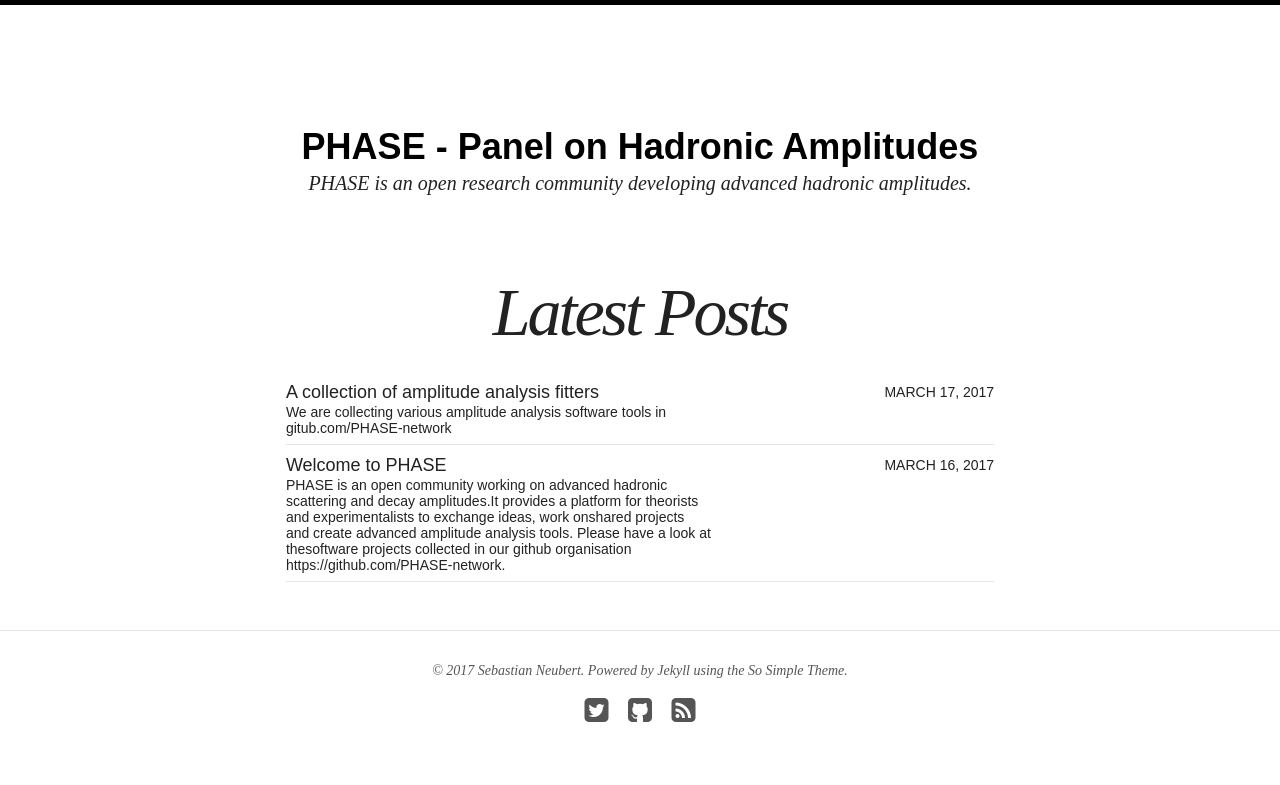
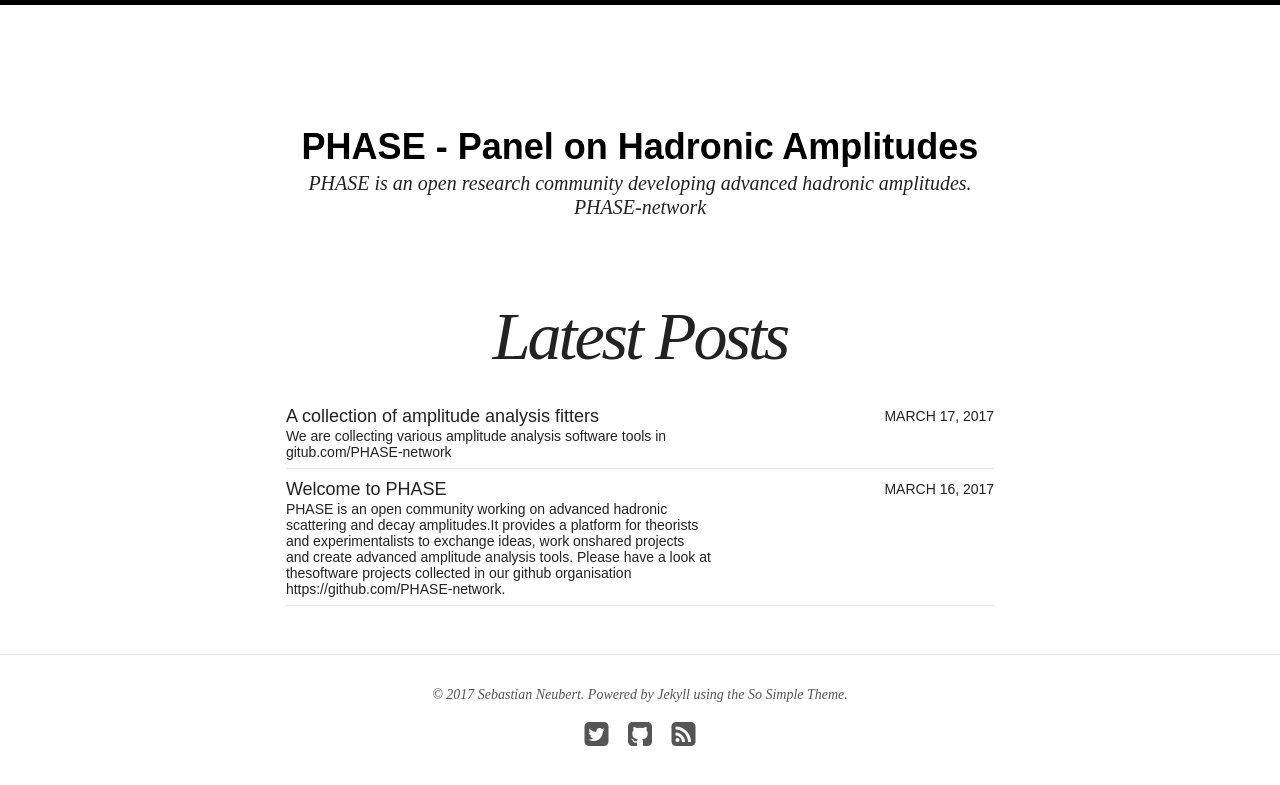
Before and after one commit to PHASE-network/PHASE-network.github.io, a Jekyll site: the page built from index.html, in a window 1280 px wide. Shown: the top 785 px of the page. Built offline with Jekyll 4.4.1, drawn with Linux system fonts in a browser that asks for light colours; nearby versions of some CDN libraries.

Commit message:
fixing links

```diff
--- a/_config.yml
+++ b/_config.yml
@@ -2,7 +2,7 @@
 
 title: PHASE - Panel on Hadronic Amplitudes
 locale: en_US
-description: PHASE is an open research community developing advanced hadronic amplitudes. <BR> <https://github.com/PHASE-network>
+description: PHASE is an open research community developing advanced hadronic amplitudes. <BR> <a href="https://github.com/PHASE-network">PHASE-network</a>
 logo:
 search: true
 url: https://phase-network.github.io/
```
